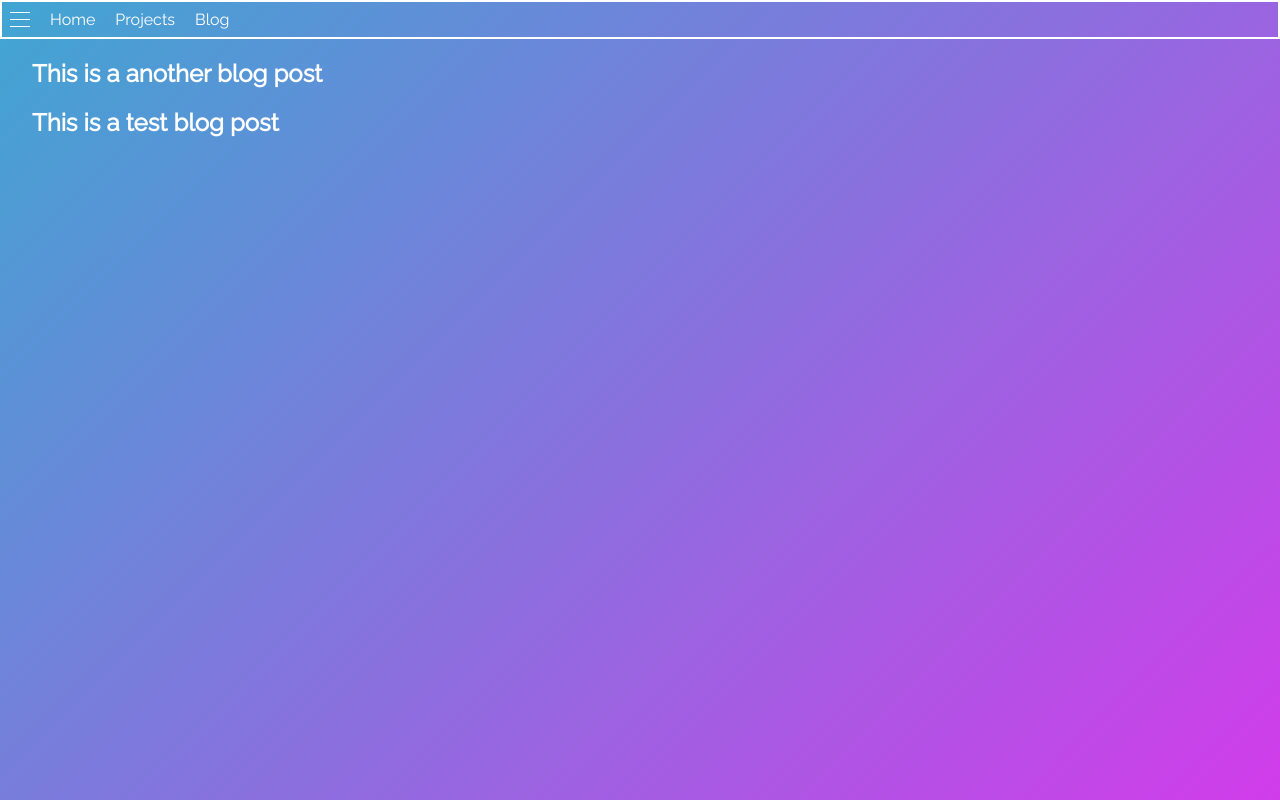
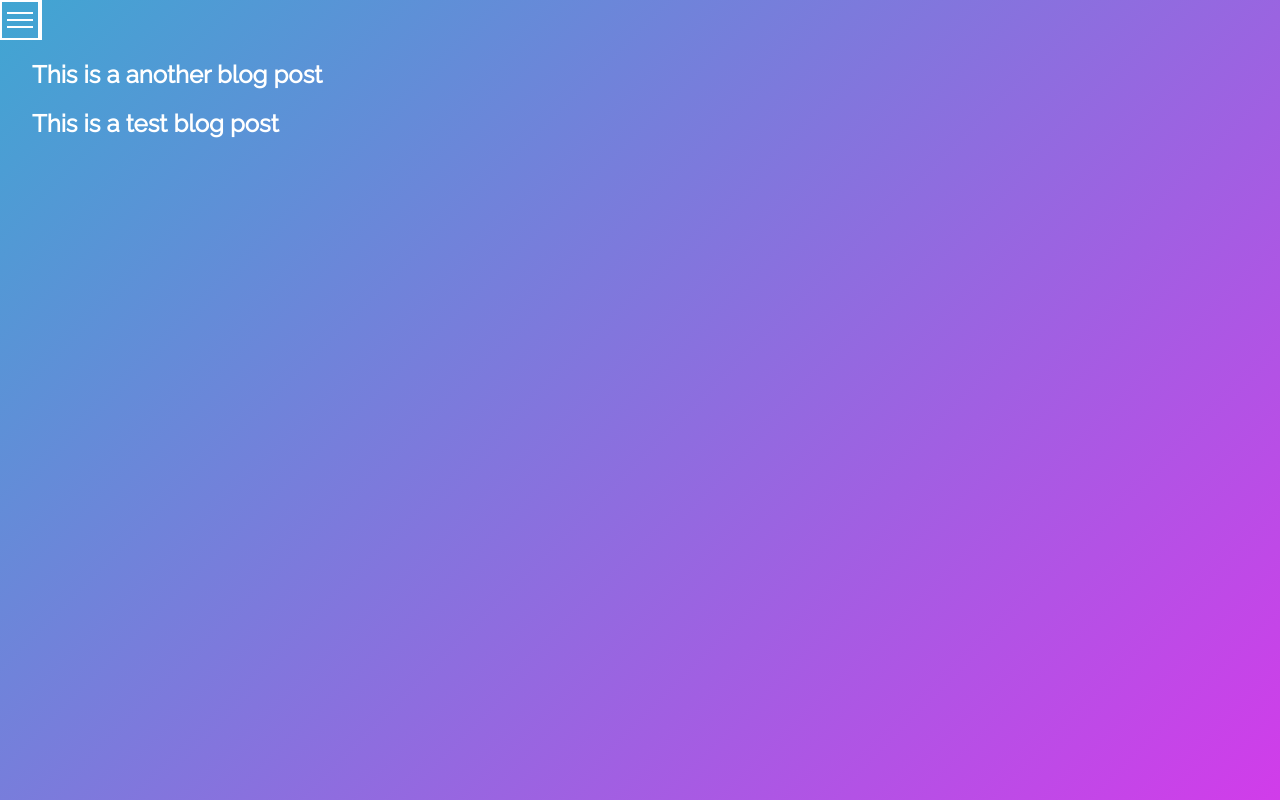
Before and after one commit to imNel/imnel.github.io, a Next.js app: page / in a window 1280 px wide. Built offline with nearby package versions, Linux system fonts and the light colour scheme.

Commit message:
Added initial animations

```diff
--- a/components/Header.tsx
+++ b/components/Header.tsx
@@ -1,16 +1,59 @@
 import Link from "next/link";
+import { useState } from "react";
 import style from "../styles/Header.module.scss";
+import { motion } from "framer-motion";
 
 const Header = () => {
+  const [active, setActive] = useState(false);
+  const menu = {
+    top: {
+      open: { y: [0, 7.5], rotate: [0, 0, -45, -45] },
+      close: { y: [7.5, 0], rotate: [-45, -45, 0, 0] },
+    },
+    middle: {
+      open: { scaleX: [1, 0, 0, 0] },
+      close: { scaleX: [0, 0, 0, 1] },
+    },
+    bottom: {
+      open: { y: [0, -7.5], rotate: [0, 0, 45, 45] },
+      close: { y: [-7.5, 0, 0], rotate: [45, 45, 0, 0] },
+    },
+  };
+
+  const menuOpen = {
+    open: { width: "100%" },
+    close: { width: "0" },
+  };
+
+  const animDur = 0.5;
+
   return (
-    <nav className={style.main}>
-      <div className={style.btn}>
-        <svg>
-          <line x1="0" y1="0%" x2="100%" y2="0%" strokeWidth="2" />
-          <line x1="0" y1="50%" x2="100%" y2="50%" strokeWidth="1" />
-          <line x1="0" y1="100%" x2="100%" y2="100%" strokeWidth="2" />
-        </svg>
+    <div className={style.header}>
+      <div className={style.btn} onClick={() => setActive(!active)}>
+        <motion.span
+          initial={false}
+          variants={menu.top}
+          animate={active ? "open" : "close"}
+          transition={{ duration: animDur }}
+        ></motion.span>
+        <motion.span
+          initial={false}
+          variants={menu.middle}
+          animate={active ? "open" : "close"}
+          transition={{ duration: animDur }}
+        ></motion.span>
+        <motion.span
+          initial={false}
+          variants={menu.bottom}
+          animate={active ? "open" : "close"}
+          transition={{ duration: animDur }}
+        ></motion.span>
       </div>
+      <motion.nav
+        variants={menuOpen}
+        animate={active ? "open" : "close"}
+        className={`${style.main}`}
+      >
         <Link href="/">
           <a>Home</a>
         </Link>
@@ -20,7 +63,8 @@ const Header = () => {
         <Link href="blog">
           <a>Blog</a>
         </Link>
-    </nav>
+      </motion.nav>
+    </div>
   );
 };
 
--- a/styles/Header.module.scss
+++ b/styles/Header.module.scss
@@ -1,9 +1,14 @@
 @use "./variables.scss";
+
+.header {
+  display: flex;
+  height: max-content;
+}
 
 .main {
   width: 100%;
-  padding: 0.5em;
   border: variables.$border;
+  border-left: none;
 
   display: flex;
   gap: 20px;
@@ -11,15 +16,22 @@
   a {
     text-decoration: none;
   }
+  overflow: hidden;
 }
 
 .btn {
+  min-width: 40px;
+  min-height: 40px;
+  padding: 0.6em 0.3em;
+
+  border: variables.$border;
+
   display: flex;
-  justify-content: center;
-  align-items: center;
-  svg {
-    stroke: variables.$primary;
-    height: 15px;
-    width: 20px;
+  flex-direction: column;
+  justify-content: space-between;
+  span {
+    height: 2px;
+    width: 100%;
+    background-color: white;
   }
 }
```
Lines whose indentation alone changed are shown as unchanged.
